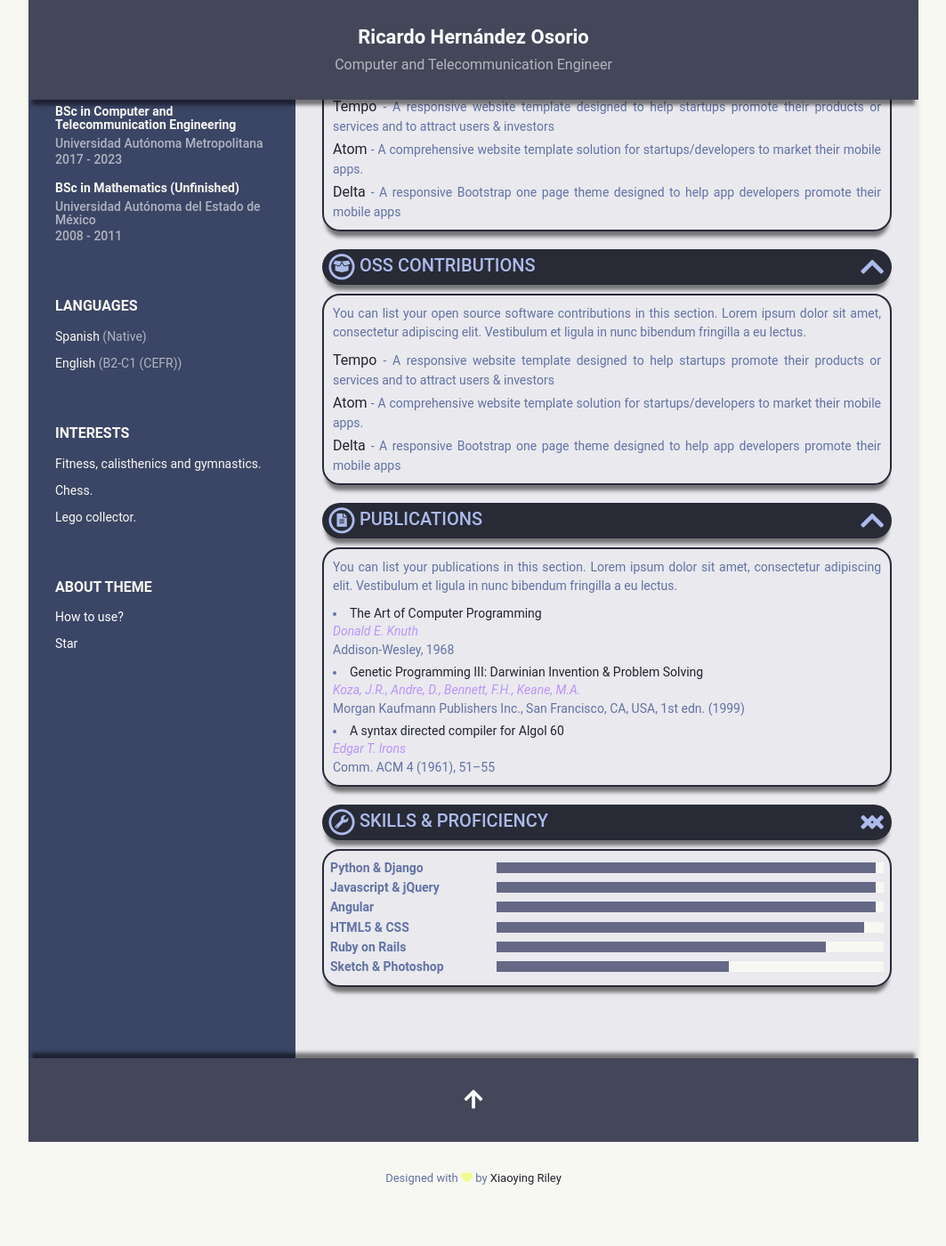
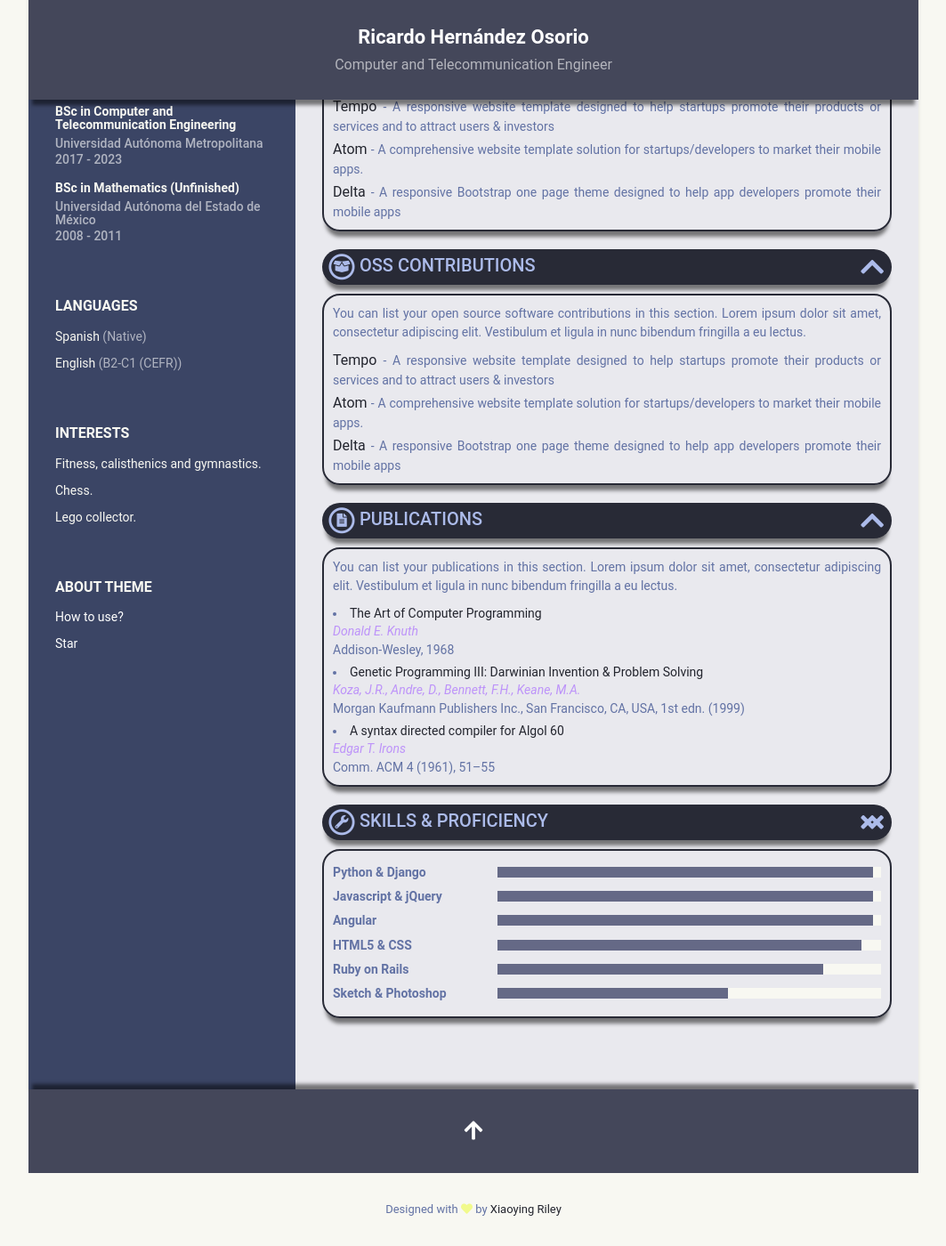
Before and after one commit to RicardoUAMmx/webcode, a Jekyll site: the page built from index.html, in a window 1280 px wide and 1400 px high, scrolled down 1836 px. Shown: the whole window at 89% size, without its empty margins (108-1171 px from the left). Built offline with Jekyll 4.4.1, drawn with Linux system fonts in a browser that asks for light colours; before the commit the page ends 3201 px from its top, so only the background shows below that.

Commit message:
experimental cv-theme

```diff
--- a/_sass/_base.scss
+++ b/_sass/_base.scss
@@ -343,7 +343,7 @@ p {
 
 .skillset {
   .item {
-    margin: 7px 2px 7px 2px;
+    margin: 12px 5px 12px 5px;
     overflow: hidden;
   }
   .summary {
```
